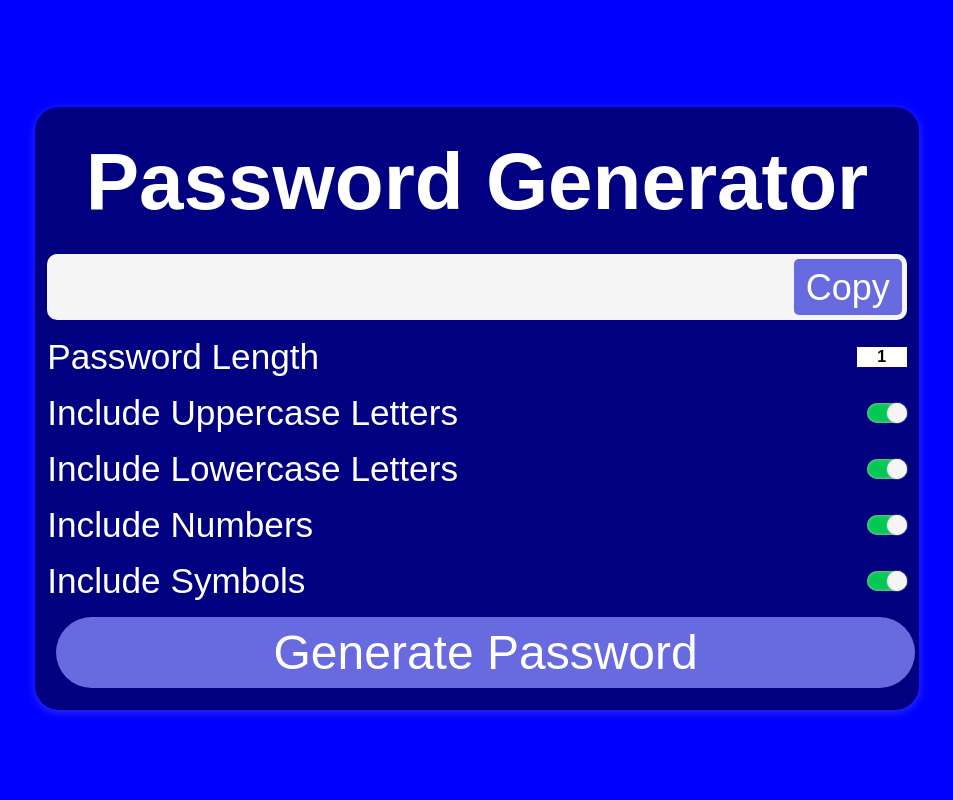
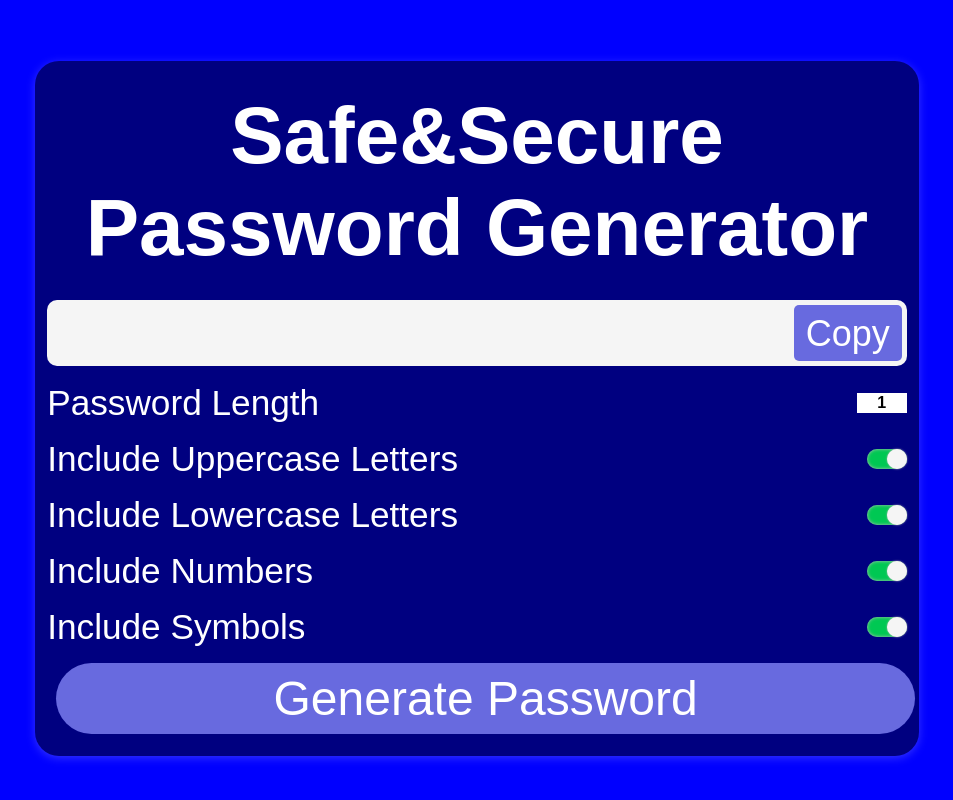
Before and after one commit to shrvk01/Strong-Password-Generate-App-Support-Regular, a plain HTML site: page index.html in a window 1280 px wide. Shown: the whole page, without its empty margins (163-1116 px from the left). Drawn offline with Linux system fonts and the light colour scheme; a web font is replaced by a local one.

Commit message:
Update index.html

```diff
--- a/index.html
+++ b/index.html
@@ -11,7 +11,7 @@
 </head>
 <body>
 <div class="container">
-        <h1>Password Generator</h1>
+        <h1>Safe&Secure Password Generator</h1>
         <div class="result-container">
             <span id="result"></span>
             <button class="btn" id="clipboard">
```
